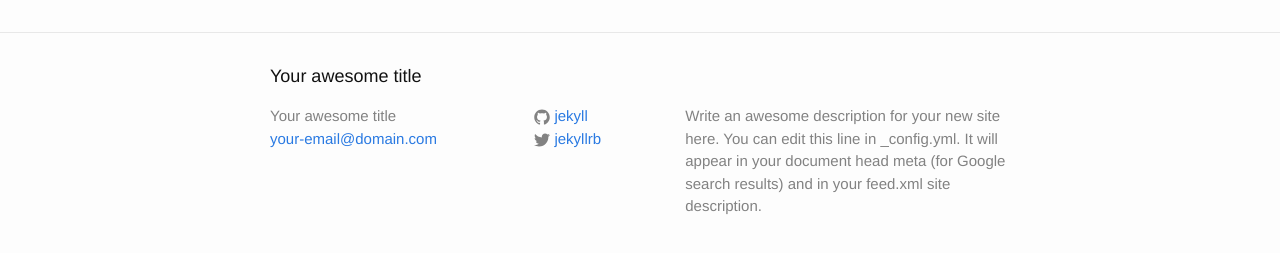
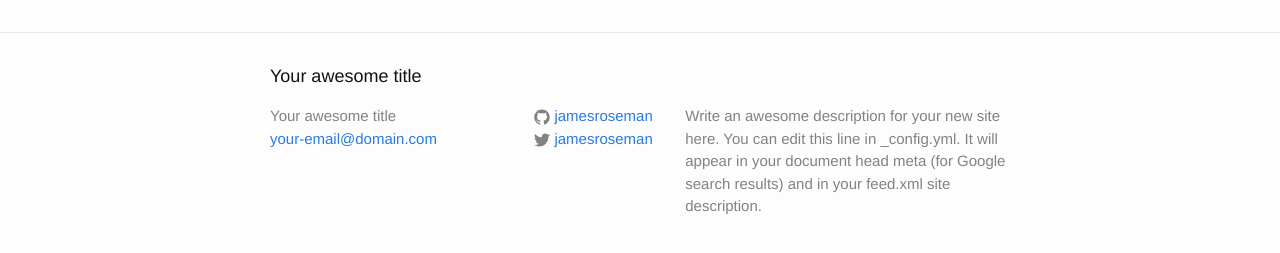
Before and after one commit to jamesroseman/personal-site, a Jekyll site: the page built from index.html, in a window 1280 px wide. Shown: the part 264-517 px from the top of the page. Built offline with Jekyll 4.4.1, drawn with Linux system fonts in a browser that asks for light colours.

Commit message:
Updated config

```diff
--- a/_config.yml
+++ b/_config.yml
@@ -7,8 +7,8 @@ description: > # this means to ignore newlines until "baseurl:"
   Google search results) and in your feed.xml site description.
 baseurl: "" # the subpath of your site, e.g. /blog/
 url: "http://yourdomain.com" # the base hostname & protocol for your site
-twitter_username: jekyllrb
-github_username:  jekyll
+twitter_username: jamesroseman
+github_username:  jamesroseman
 
 # Build settings
 markdown: kramdown
```
